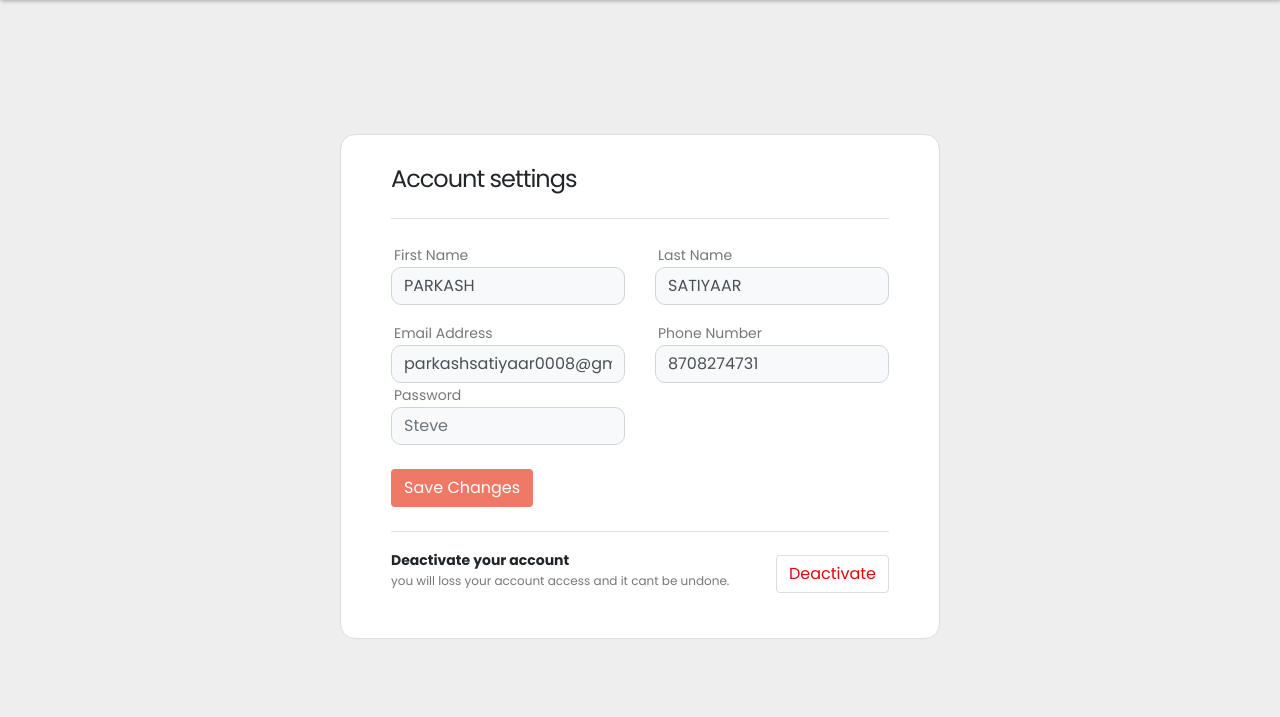
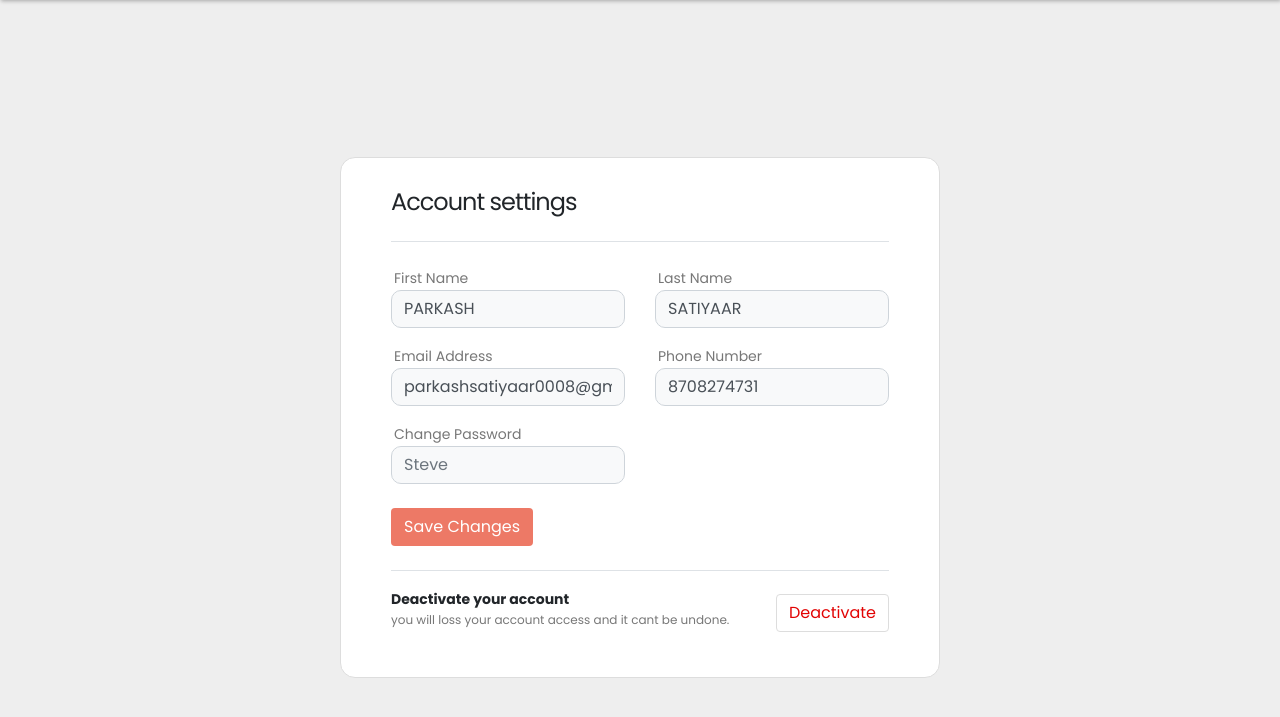
Before and after one commit to parkashsatiyaar/willimart, a Django app: page /account in a window 1280 px wide. Shown: the part 62-779 px from the top of the page. Run offline with Django 3.2, Linux system fonts and the light colour scheme; a user stored in the database is signed in; data comes from the database, SQL or seed files in the repository; both versions use the stored data as it was after the commit; some libraries are stand-ins or nearby versions.

Commit message:
before payment gateway

```diff
--- a/static/css/style.css
+++ b/static/css/style.css
@@ -111,7 +111,7 @@ a:hover {
 }
 
 .block {
-  margin-top: 13%;
+  margin-top: 15%;
 }
 
 .card {
@@ -169,6 +169,9 @@ a:hover {
 @media screen and (max-width: 980px) {
   .filter {
     display: none;
+  }
+  .block {
+    margin-top: 25%;
   }
 }
 @media screen and (min-width: 980px) {
--- a/store/views.py
+++ b/store/views.py
@@ -75,6 +75,10 @@ def signup(request):
 
 
 def signin(request):
+    if not request.session.get('next_url'):
+        request.session['next_url'] = request.GET.get('next')
+    url = request.session.get('next_url')
+    print(url)
     if not request.session.get('cart'):
         request.session['cart'] = {}
 
@@ -87,7 +91,12 @@ def signin(request):
             user = auth.authenticate(username=username, password=password)
             if user is not None:
                 auth.login(request, user)
-                return redirect('home')
+                if url == "/checkout":
+                    return redirect('cart')
+                elif url:
+                    return HttpResponseRedirect(url)
+                else:
+                    return redirect('home')
             else:
                 messages.info(request, "Invalid Username or Password")
                 return redirect('signin')
--- a/templates/pages/account.html
+++ b/templates/pages/account.html
@@ -54,8 +54,10 @@
                   value="{{account.phone}}"
                 />
               </div>
+            </div>
+            <div class="row py-2">
               <div class="col-md-6">
-                <label for="firstname">Password</label>
+                <label for="firstname">Change Password</label>
                 <input
                   type="text"
                   class="bg-light form-control"
```
Also changed, not shown: templates/pages/cart.html (+3 -4 lines), db.sqlite3.
